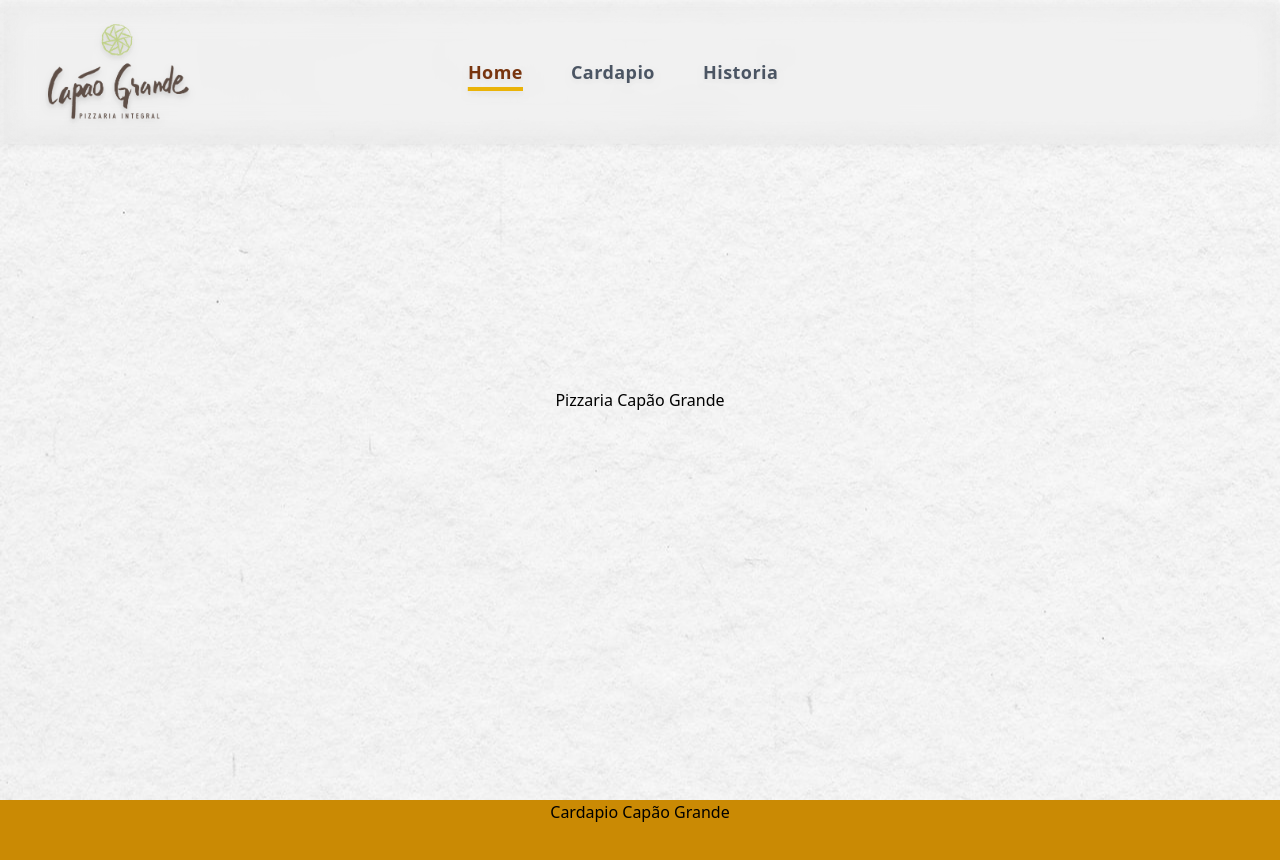
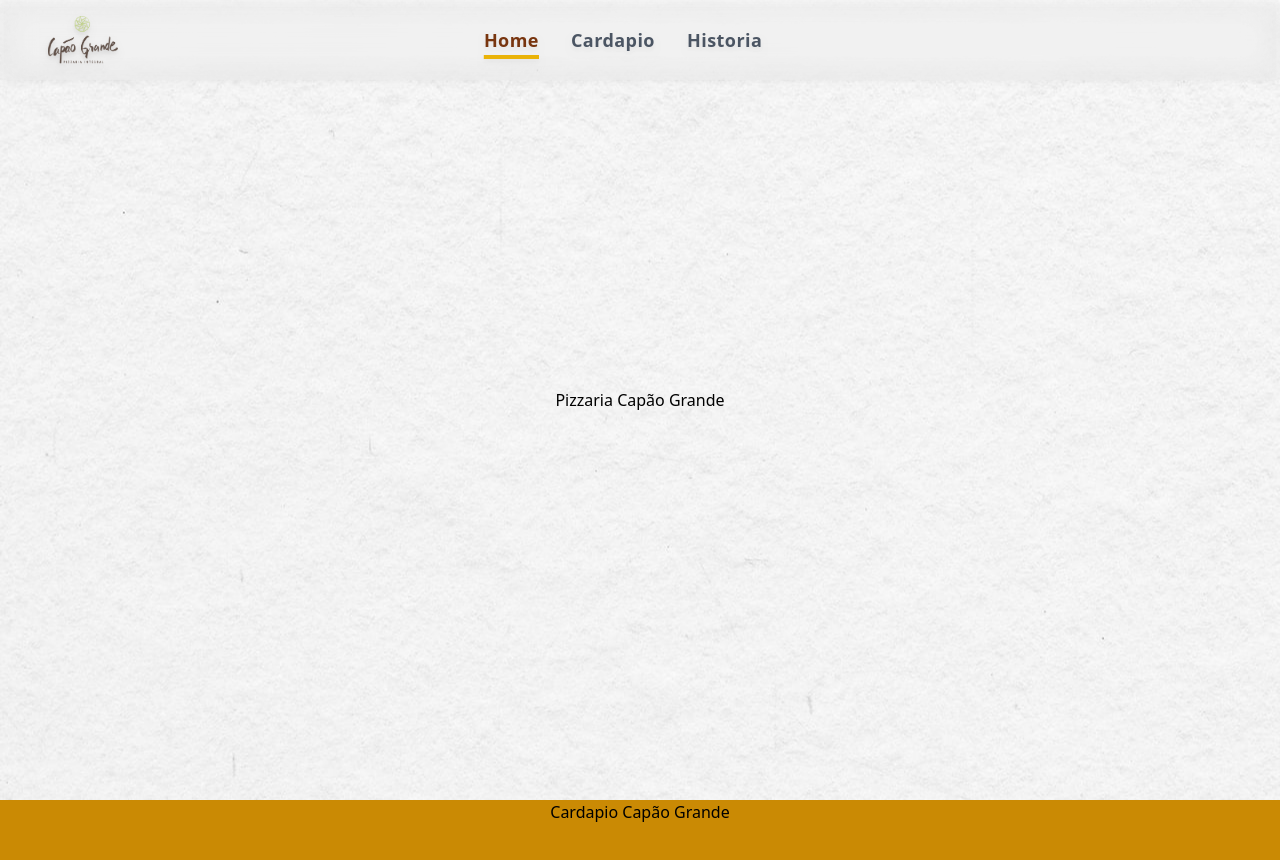
Before and after one commit to pizzariacapaogrande/pizzariacapaogrande.github.io, a Next.js app: page / in a window 1280 px wide. Shown: the top 860 px of the page. Built offline with nearby package versions, Linux system fonts and the light colour scheme.

Commit message:
chnage nav elements

```diff
--- a/src/styles/globals.css
+++ b/src/styles/globals.css
@@ -19,7 +19,7 @@
         @apply text-base font-light 2xl:text-2xl tracking-wide
     }
     a {
-        @apply text-base tracking-wide
+        @apply text-base sm:text-lg 2xl:text-xl tracking-wide
     }
     span {
         @apply text-base font-light 2xl:text-2xl tracking-wide
@@ -48,7 +48,7 @@
         @apply w-full h-full relative
     }
     .nav-wrapper{
-        @apply w-full h-auto py-2 sm:py-4 2xl:py-8 fixed top-0 z-50
+        @apply w-full h-auto py-2 fixed top-0 z-50
         bg-white bg-opacity-30 font-normal tracking-wide
         backdrop-blur-lg drop-shadow-md rounded-b-md
     }
@@ -64,7 +64,7 @@
         @apply w-1/4 h-full
     }
     .logo-image{
-        @apply w-auto h-24 2xl:h-32 drop-shadow-md
+        @apply w-auto h-12 2xl:h-24 drop-shadow-md
     }
     .nav-social{
         @apply w-1/4 h-full px-12
@@ -74,11 +74,10 @@
     .nav-sections{
         @apply w-full h-full
         flex justify-center items-center
-        space-x-12 2xl:space-x-24
+        space-x-8 2xl:space-x-16
     }
     .nav-sections li a{
-        @apply w-auto h-auto
-        text-lg 2xl:text-2xl tracking-wide font-semibold
+        @apply w-auto h-auto tracking-wide font-semibold
     }
     .nav-link {
         @apply text-gray-600
```
